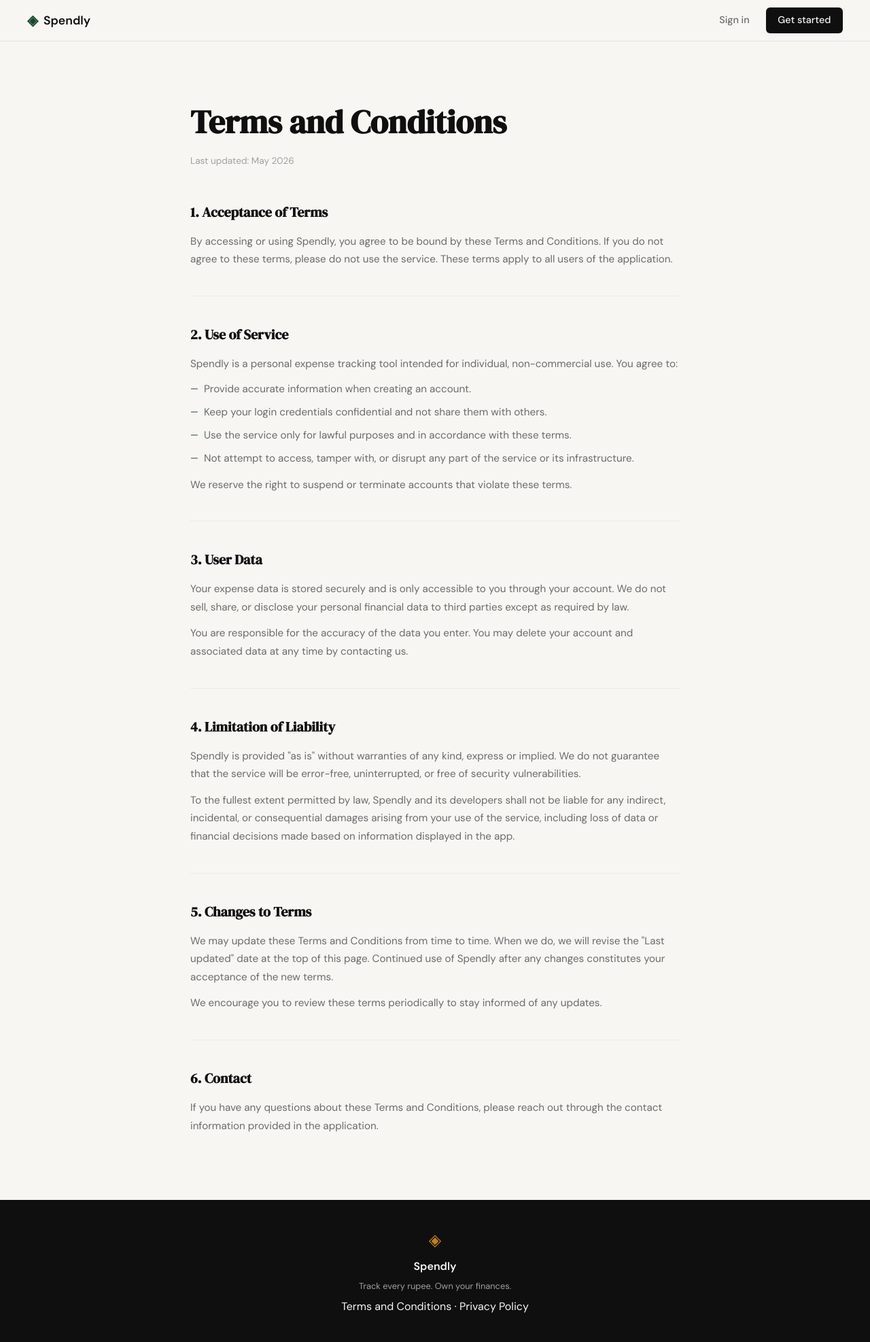
After one commit to IshwarBhojani/expense-mgr, a Flask app: page /terms in a window 1280 px wide. The commit adds this page. Shown: the whole page at 68% size. Run offline with Flask 3, Linux system fonts and the light colour scheme.

Commit message:
lading: added terms and condition page and routes

```diff
--- a/app.py
+++ b/app.py
@@ -20,6 +20,11 @@
 @app.route("/login")
 def login():
     return render_template("login.html")
+
+
+@app.route("/terms")
+def terms():
+    return render_template("terms.html")
 
 
 # ------------------------------------------------------------------ #
--- a/static/css/style.css
+++ b/static/css/style.css
@@ -508,6 +508,84 @@
 }
 
 /* ------------------------------------------------------------------ */
+/* Terms / Policy pages                                                */
+/* ------------------------------------------------------------------ */
+
+.terms-page {
+    padding: 5rem 2rem 6rem;
+}
+
+.terms-inner {
+    max-width: 720px;
+    margin: 0 auto;
+}
+
+.terms-title {
+    font-family: var(--font-display);
+    font-size: clamp(2rem, 4vw, 3rem);
+    color: var(--ink);
+    margin-bottom: 0.5rem;
+}
+
+.terms-updated {
+    font-size: 0.85rem;
+    color: var(--ink-faint);
+    margin-bottom: 3rem;
+}
+
+.terms-section {
+    margin-bottom: 2.5rem;
+    padding-bottom: 2.5rem;
+    border-bottom: 1px solid var(--border-soft);
+}
+
+.terms-section:last-child {
+    border-bottom: none;
+    margin-bottom: 0;
+    padding-bottom: 0;
+}
+
+.terms-section h2 {
+    font-family: var(--font-display);
+    font-size: 1.25rem;
+    color: var(--ink);
+    margin-bottom: 0.875rem;
+}
+
+.terms-section p {
+    font-size: 0.95rem;
+    color: var(--ink-muted);
+    line-height: 1.75;
+    margin-bottom: 0.75rem;
+}
+
+.terms-section p:last-child { margin-bottom: 0; }
+
+.terms-section ul {
+    list-style: none;
+    margin: 0.75rem 0;
+    display: flex;
+    flex-direction: column;
+    gap: 0.5rem;
+}
+
+.terms-section ul li {
+    font-size: 0.95rem;
+    color: var(--ink-muted);
+    line-height: 1.7;
+    padding-left: 1.25rem;
+    position: relative;
+}
+
+.terms-section ul li::before {
+    content: '—';
+    position: absolute;
+    left: 0;
+    color: var(--accent);
+    font-size: 0.85rem;
+}
+
+/* ------------------------------------------------------------------ */
 /* Responsive                                                          */
 /* ------------------------------------------------------------------ */
 
--- a/templates/base.html
+++ b/templates/base.html
@@ -34,7 +34,7 @@
             <span class="brand-icon">◈</span>
             <span class="footer-name">Spendly</span>
             <p class="footer-copy">Track every rupee. Own your finances.</p>
-            <p><a href="#">Terms and Conditions</a> &middot; <a href="#">Privacy Policy</a></p>
+            <p><a href="/terms">Terms and Conditions</a> &middot; <a href="#">Privacy Policy</a></p>
         </div>
     </footer>
 
--- /dev/null
+++ b/templates/terms.html
@@ -0,0 +1,54 @@
+{% extends "base.html" %}
+
+{% block title %}Terms and Conditions — Spendly{% endblock %}
+
+{% block content %}
+
+<section class="terms-page">
+    <div class="terms-inner">
+        <h1 class="terms-title">Terms and Conditions</h1>
+        <p class="terms-updated">Last updated: May 2026</p>
+
+        <div class="terms-section">
+            <h2>1. Acceptance of Terms</h2>
+            <p>By accessing or using Spendly, you agree to be bound by these Terms and Conditions. If you do not agree to these terms, please do not use the service. These terms apply to all users of the application.</p>
+        </div>
+
+        <div class="terms-section">
+            <h2>2. Use of Service</h2>
+            <p>Spendly is a personal expense tracking tool intended for individual, non-commercial use. You agree to:</p>
+            <ul>
+                <li>Provide accurate information when creating an account.</li>
+                <li>Keep your login credentials confidential and not share them with others.</li>
+                <li>Use the service only for lawful purposes and in accordance with these terms.</li>
+                <li>Not attempt to access, tamper with, or disrupt any part of the service or its infrastructure.</li>
+            </ul>
+            <p>We reserve the right to suspend or terminate accounts that violate these terms.</p>
+        </div>
+
+        <div class="terms-section">
+            <h2>3. User Data</h2>
+            <p>Your expense data is stored securely and is only accessible to you through your account. We do not sell, share, or disclose your personal financial data to third parties except as required by law.</p>
+            <p>You are responsible for the accuracy of the data you enter. You may delete your account and associated data at any time by contacting us.</p>
+        </div>
+
+        <div class="terms-section">
+            <h2>4. Limitation of Liability</h2>
+            <p>Spendly is provided "as is" without warranties of any kind, express or implied. We do not guarantee that the service will be error-free, uninterrupted, or free of security vulnerabilities.</p>
+            <p>To the fullest extent permitted by law, Spendly and its developers shall not be liable for any indirect, incidental, or consequential damages arising from your use of the service, including loss of data or financial decisions made based on information displayed in the app.</p>
+        </div>
+
+        <div class="terms-section">
+            <h2>5. Changes to Terms</h2>
+            <p>We may update these Terms and Conditions from time to time. When we do, we will revise the "Last updated" date at the top of this page. Continued use of Spendly after any changes constitutes your acceptance of the new terms.</p>
+            <p>We encourage you to review these terms periodically to stay informed of any updates.</p>
+        </div>
+
+        <div class="terms-section">
+            <h2>6. Contact</h2>
+            <p>If you have any questions about these Terms and Conditions, please reach out through the contact information provided in the application.</p>
+        </div>
+    </div>
+</section>
+
+{% endblock %}
```
Also changed, not shown: 1 other file.
